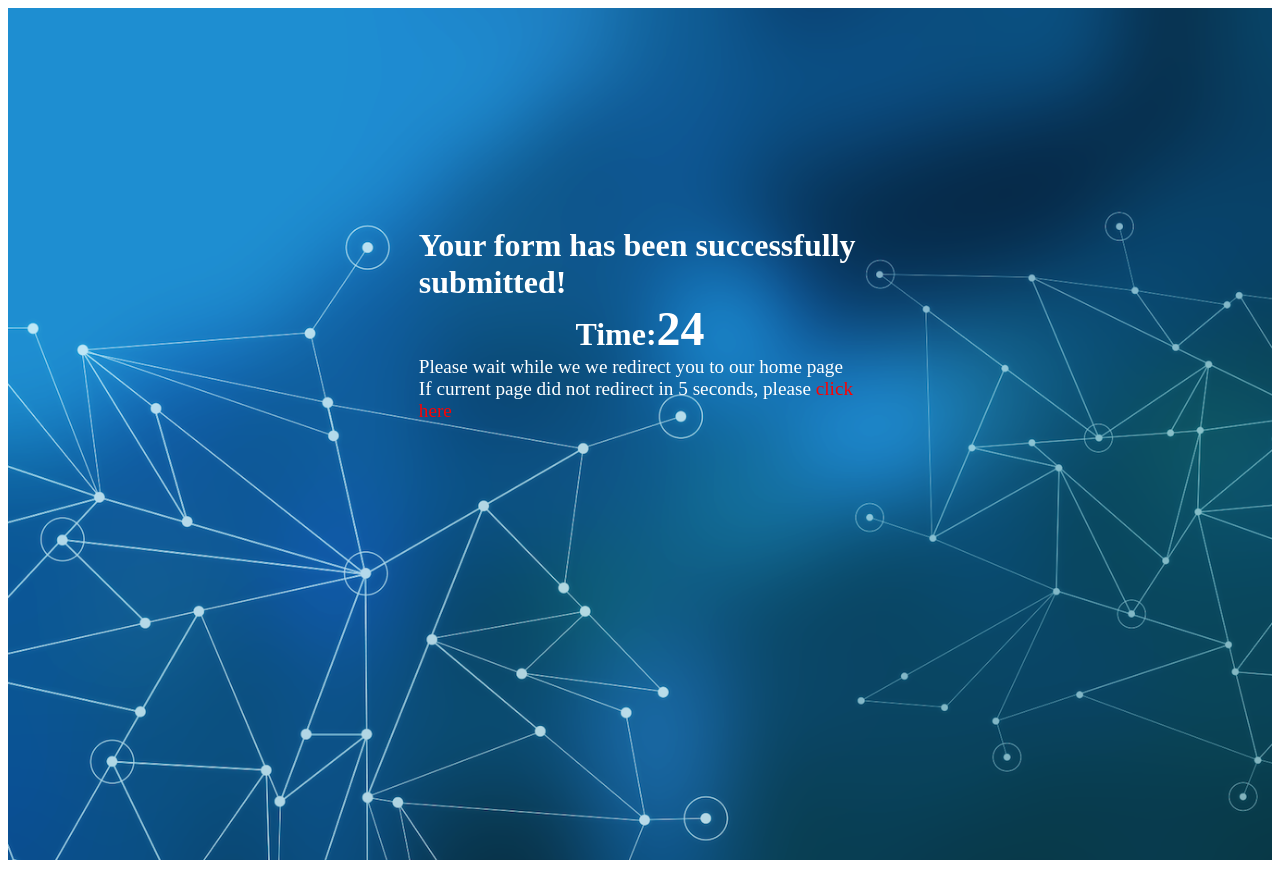
After one commit to jyan16/D3M-Website, a Django app: template backendApp/templates/submit.html in a window 1280 px wide. The commit adds this page. Run offline with Django 3.2, Linux system fonts and the light colour scheme; the template is opened without the code that fills it, so the values that code supplies are empty; some libraries are stand-ins or nearby versions.

Commit message:
add submit page

```diff
--- a/backendApp/static/css/home.css
+++ b/backendApp/static/css/home.css
@@ -11,6 +11,7 @@
 img {
     min-height: 100%;
     min-width: 1024px;
+    width:100%;
     height: auto;
     position: fixed;
     top: 0;
--- /dev/null
+++ b/backendApp/static/css/submit.css
@@ -0,0 +1,69 @@
+@media screen and (max-width: 600px) {  Specific to this particular image
+    img{
+        container: 60%;
+    }
+}
+img {
+    width: 100%;
+    height: auto;
+    top: 0;
+    left: 0;
+    z-index: -1;
+}
+/***Container***/
+.container{
+    position: relative;
+    text-align: center;
+    color: white;
+}
+
+/* Centered text */
+.centered {
+    position: absolute;
+    width:35%;
+    top: 35%;
+    left: 50%;
+    transform: translate(-50%, -50%);
+}
+
+/***Text***/
+.info, #time_count, #inline, #word{
+    font-family:"Rokkitt";
+    color: white;
+}
+
+.info1{
+    font-size: 2em;
+    text-align: left;
+    margin-bottom: 0%;
+
+}
+.info2 {
+    font-size: 2em;
+    text-align: center;
+    margin-bottom: 0%;
+    margin-top: 0%;
+}
+
+#time_count{
+    font-size:1.5em;
+    text-align: center;
+}
+
+#cover, #word{
+    font-size: 1.2em;
+    text-align: left;
+}
+
+/* unvisited link */
+a:link {
+    color: red;
+    text-decoration: none;
+}
+
+
+/* mouse over link & selected link */
+a:hover, a:active {
+    color: darkred;
+    text-decoration: underline;
+}
--- /dev/null
+++ b/backendApp/static/js/submit.js
@@ -0,0 +1,16 @@
+window.onload = function(){
+            var counter = 30;
+            var interval = setInterval(function(){
+                counter --;
+                $("#time_count").text(counter);
+                if(counter === 0){
+                    redirect()
+                    clearInterval(interval);
+
+                }
+            }, 1000);
+        };
+
+        function redirect() {
+            document.getElementById("form_redirect").submit();
+        }
--- /dev/null
+++ b/backendApp/templates/submit.html
@@ -0,0 +1,33 @@
+<!DOCTYPE html>
+{% load static %}
+<html lang="en">
+<head>
+    <title>Submit Form</title>
+    <link rel="stylesheet" href="{% static "css/submit.css" %}">
+    <script
+            src="https://code.jquery.com/jquery-3.1.1.min.js"
+            integrity="sha256-hVVnYaiADRTO2PzUGmuLJr8BLUSjGIZsDYGmIJLv2b8="
+            crossorigin="anonymous"></script>
+    <script src="{% static "js/submit.js" %}"></script>
+</head>
+<body>
+
+    <div class="container">
+        <img src="{% static "figure/home.png" %}" alt="background">
+        <div class="centered">
+            <h3 class="info1"> Your form has been successfully submitted!</h3>
+            <h3 class="info2"> Time:<span id="time_count"> 30</span></h3>
+
+            <form action="{% url "index" %}" name="form_redirect" id="form_redirect" >
+            </form>
+
+            <div id="word" class="wait">Please wait while we we redirect you to our home page</div>
+            <div id="cover">
+            <span id="inline">If current page did not redirect in 5 seconds, please</span>
+            <a class="redirect" href="javascript:void(0)" title="Proceed to DMhub" onClick="document.getElementById('form_redirect').submit();"><span>click here</span></a>
+            </div>
+        </div>
+    </div>
+
+</body>
+</html>
```
